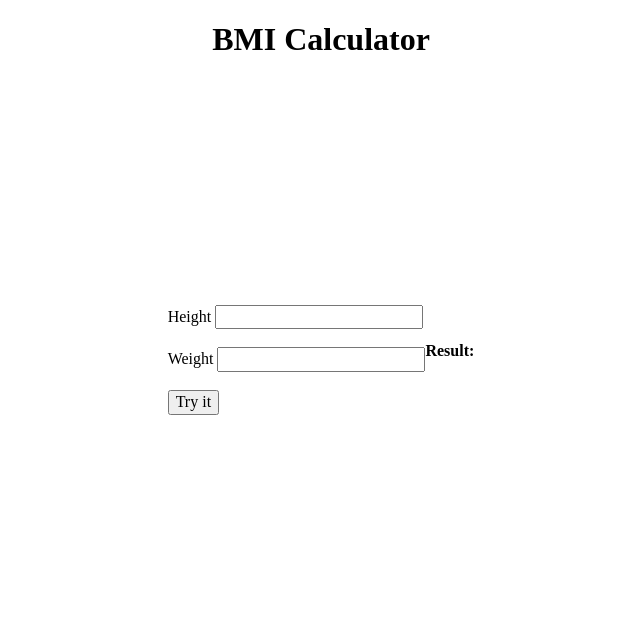
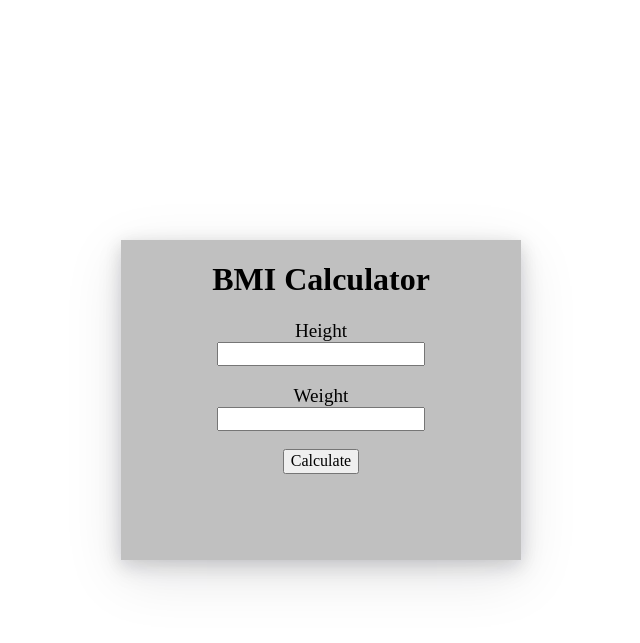
Before and after one commit to canlpy/bmicalculator, a plain HTML site: page index.html in a window 1280 px wide. Shown: the whole page, without its empty margins (319-959 px from the left). Drawn offline with Linux system fonts and the light colour scheme.

Commit message:
finished except design

```diff
--- a/index.html
+++ b/index.html
@@ -20,12 +20,18 @@
 </head>
 
 <body>
-    <main>
-        <header  class="text-align">
+
+
+
+
+
+    <div class="center">
+
+        <div class="box">
+
+            <header>
                 <h1>BMI Calculator</h1>
             </header>
-
-        <div class="center">
             <form name="formWeight">
 
                 <label for="height">Height</label>
@@ -33,14 +39,15 @@
                 <label for="weight">Weight</label>
                 <input type="number" id="weight" name="weight"><br><br>
 
-                <button type="button" onclick="myFunction()">Try it</button>
+                <button type="button" onclick="myFunction()">Calculate</button>
             </form>
+            <div id="result"></div>
 
-            <div>
-                <strong>Result:</strong>
-                <p id="result"></p>
+
         </div>
     </div>
+
+
 
 
 
@@ -49,14 +56,14 @@
             // get the form
             var weight = Number(document.getElementById("weight").value);
             var height = Number(document.getElementById("height").value);
-                var result = weight / ((height/100) * (height/100));
+            var result = weight / ((height / 100) * (height / 100));
             var bmi = result.toFixed(2);
-                document.getElementById("result").innerHTML = bmi;
+            document.getElementById("result").innerHTML = "Your Bmi score is " + bmi;
         };
 
     </script>
 
-    </main>
+
 
 
 
--- a/style.css
+++ b/style.css
@@ -1,10 +1,26 @@
-.text-align  {
-    text-align: center;
-}
+
+
 
 .center  {
-    height: 70vh;
+    height: 100vh;
     display:flex;
     align-items: center;
     justify-content: center;
 }
+
+.box {
+    width: 25rem;
+    height: 20rem;
+    background-color:silver;
+    box-shadow: rgba(17, 17, 26, 0.1) 0px 4px 16px, rgba(17, 17, 26, 0.1) 0px 8px 24px, rgba(17, 17, 26, 0.1) 0px 16px 56px;
+    text-align: center;
+}
+form  label {
+    display: block;
+    font-size: 1.2rem;
+}
+
+#result {
+    margin-top: 1.5rem;
+    font-weight: bold;
+}
```
Lines whose indentation alone changed are shown as unchanged.
